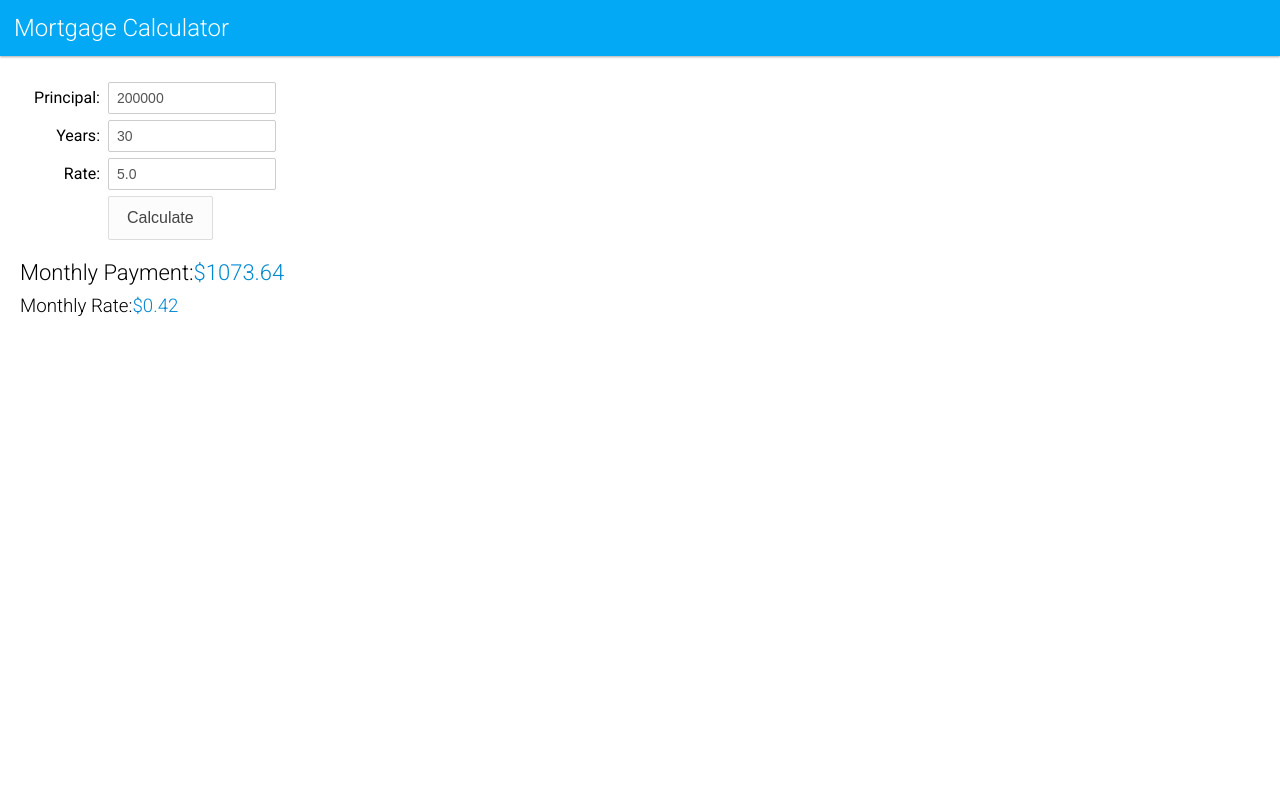
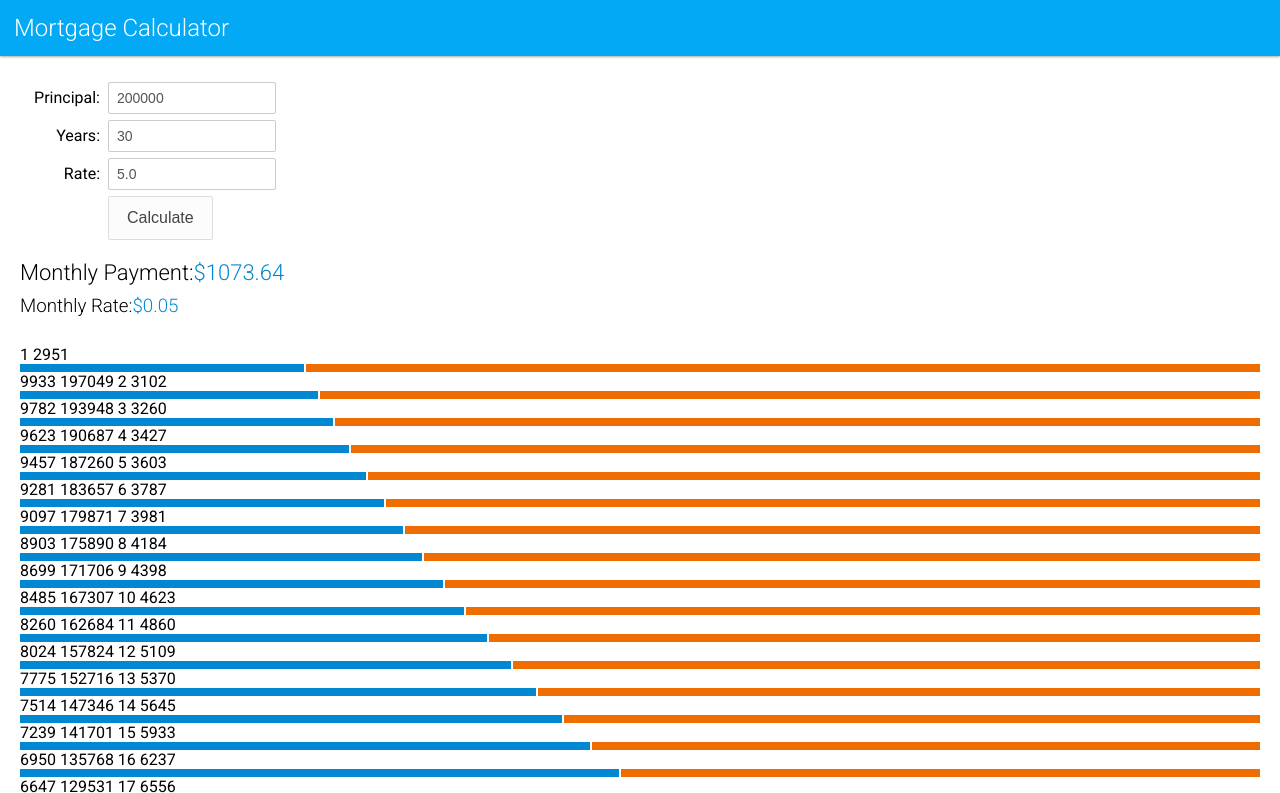
Before and after one commit to abdulhasani/basic-es6, a website built with webpack: page index.html in a window 1280 px wide. Both pictures are taken after a click on the button "Calculate". Shown: the top 793 px of the page. Built offline with nearby package versions, Linux system fonts and the light colour scheme.

Commit message:
example declaration class

```diff
--- a/index.html
+++ b/index.html
@@ -31,6 +31,8 @@
         </div>
         <h2>Monthly Payment:<span id="monthlyPayment" class="currency"></span></h2>
         <h3>Monthly Rate:<span id="monthlyRate" class="currency"></span></h3>
+        <div id="amortization">
+        </div>
     </div>
     <script src="build/main.bundle.js"></script>
 </body>
--- a/js/main.js
+++ b/js/main.js
@@ -1,19 +1,77 @@
 /**
  * Created by Hasani on 3/8/2017.
  */
-/*
-    mengimport file mortgage.js
+
+/**
+ * Declaration classs
+ * class pada ES6 bukan model object-oriented
  */
-import * as mortgage from './mortgage'
+class Mortgage{
+
+ constructor(principal,years,rate){
+  this.principal = principal;
+  this.years = years;
+  this.rate = rate;
+ }
+
+ /**
+  * Layaknya sebuah method
+  */
+ get monthlyPayment(){
+  let monthlyRate = this.rate / 100 / 12;
+  return this.principal * monthlyRate / (1 - (Math.pow(1/(1 + monthlyRate),
+          this.years * 12)));
+ }
+
+ get amortization() {
+  let monthlyPayment = this.monthlyPayment;
+  let monthlyRate = this.rate / 100 / 12;
+  let balance = this.principal;
+  let amortization = [];
+  for (let y=0; y<this.years; y++) {
+   let interestY = 0;
+   let principalY = 0;
+   for (let m=0; m<12; m++) {
+    let interestM = balance * monthlyRate;
+    let principalM = monthlyPayment - interestM;
+    interestY = interestY + interestM;
+    principalY = principalY + principalM;
+    balance = balance - principalM;
+   }
+   amortization.push({principalY, interestY, balance});
+  }
+  return amortization;
+ }
+
+}
 /**
  * ajax
  */
 document.getElementById('calcBtn').addEventListener('click',()=>{
-   var principal = document.getElementById("principal").value;
-    var years = document.getElementById("years").value;
-    var rate = document.getElementById("rate").value;
-    let {monthlyPayment, monthlyRate, amortization} = mortgage.calculateAmortization(principal, years, rate);
-    document.getElementById("monthlyPayment").innerHTML = monthlyPayment.toFixed(2);
-    document.getElementById("monthlyRate").innerHTML = (monthlyRate * 100).toFixed(2);
-    amortization.forEach(month => console.log(month));
+    let principal = document.getElementById("principal").value;
+    let years = document.getElementById("years").value;
+    let rate = document.getElementById("rate").value;
+    let mortgage = new Mortgage(principal,years,rate);
+    document.getElementById("monthlyPayment").innerHTML = mortgage.monthlyPayment.toFixed(2);
+    document.getElementById("monthlyRate").innerHTML = (rate / 100).toFixed(2);
+    let html = "";
+    mortgage.amortization.forEach((year, index) => html += `
+        <tr>
+            <td>${index + 1}</td>
+            <td class="currency">${Math.round(year.principalY)}</td>
+            <td class="stretch">
+                <div class="flex">
+                    <div class="bar principal"
+                         style="flex:${year.principalY};-webkit-flex:${year.principalY}">
+                    </div>
+                    <div class="bar interest"
+                         style="flex:${year.interestY};-webkit-flex:${year.interestY}">
+                    </div>
+                </div>
+            </td>
+            <td class="currency left">${Math.round(year.interestY)}</td>
+            <td class="currency">${Math.round(year.balance)}</td>
+        </tr>
+    `);
+    document.getElementById("amortization").innerHTML = html;
 });
```
Also changed, not shown: build/main.bundle.js, 1 other file.
